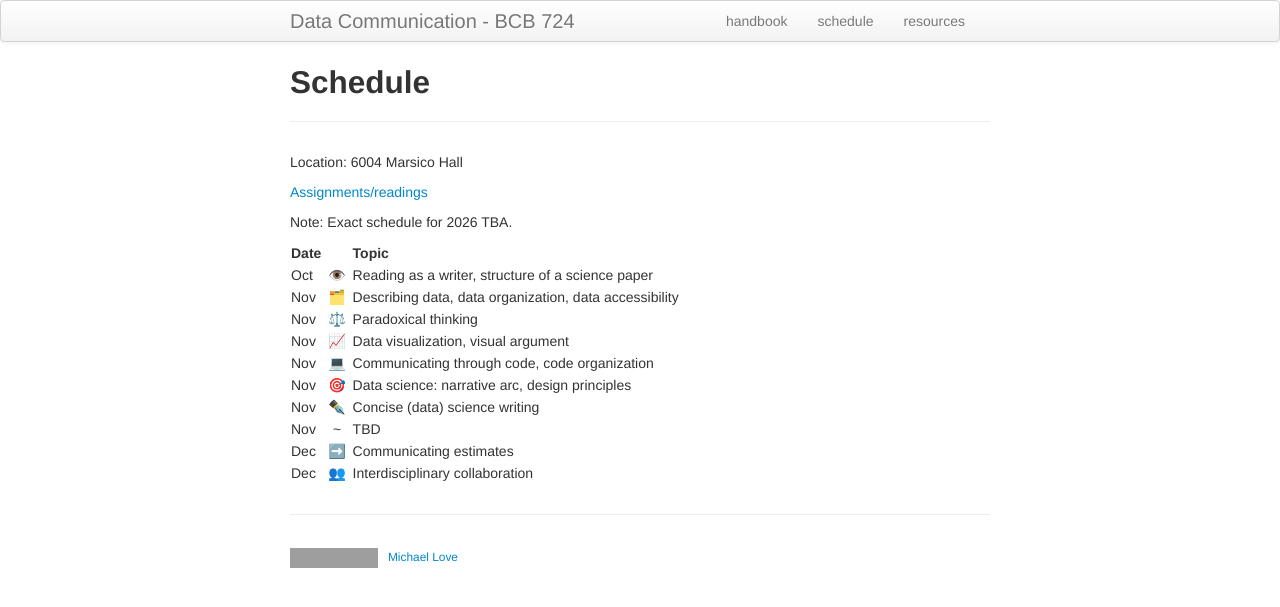
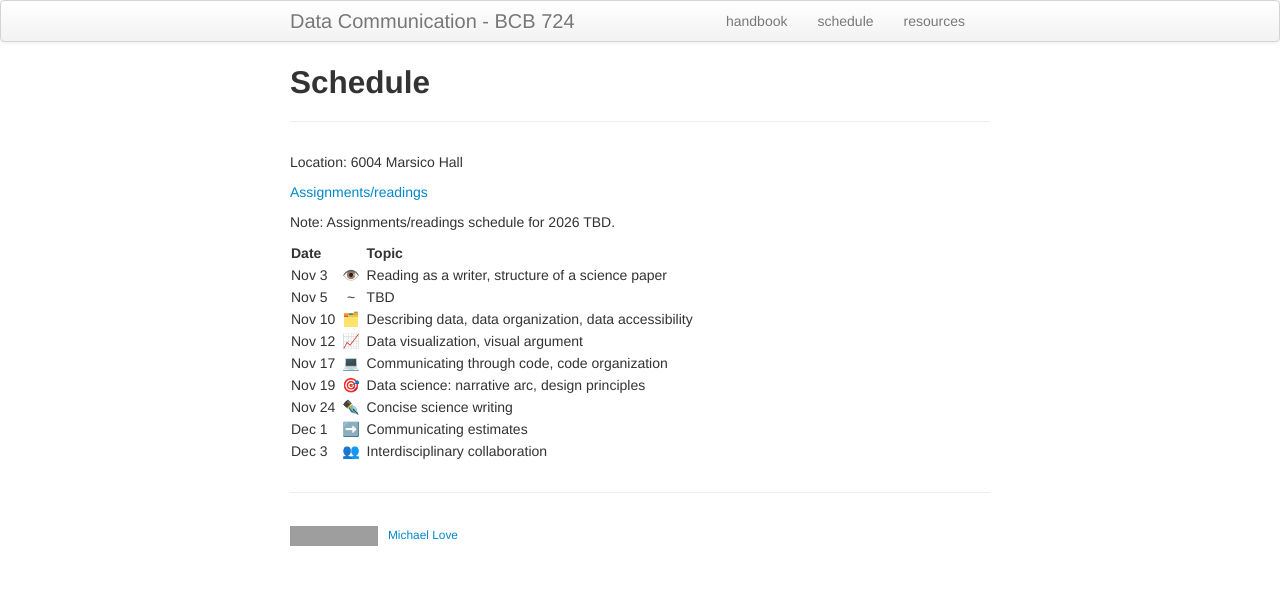
Before and after one commit to biodatascience/datacomm, a Jekyll site: the page built from schedule.md, in a window 1280 px wide. Shown: the top 607 px of the page. Built offline with Jekyll 4.4.1, drawn with Linux system fonts in a browser that asks for light colours; grey boxes are pictures that could not be loaded.

Commit message:
update schedule

```diff
--- a/schedule.md
+++ b/schedule.md
@@ -7,17 +7,16 @@ Location: 6004 Marsico Hall
 
 [Assignments/readings](https://docs.google.com/spreadsheets/d/1yg4LUYnHQ5A9KbaC08t0Z9FL6Q-Mc-tabcO4cVwTZ38/edit?gid=0#gid=0)
 
-Note: Exact schedule for 2026 TBA.
+Note: Assignments/readings schedule for 2026 TBD.
 
 | Date   | &nbsp;&nbsp;&nbsp;&nbsp;&nbsp;&nbsp;&nbsp; | Topic |
 | :----- | :--: | :---- |
-| Oct | 👁️  | Reading as a writer, structure of a science paper |
-| Nov | 🗂️  | Describing data, data organization, data accessibility |
-| Nov | ⚖️  | Paradoxical thinking |
-| Nov | 📈 | Data visualization, visual argument |
-| Nov | 💻 | Communicating through code, code organization |
-| Nov | 🎯 | Data science: narrative arc, design principles |
-| Nov | ✒️  | Concise (data) science writing |
-| Nov | ~  | TBD |
-| Dec | ➡️  | Communicating estimates |
-| Dec | 👥 | Interdisciplinary collaboration |
+| Nov 3  | 👁️  | Reading as a writer, structure of a science paper |
+| Nov 5  | ~  | TBD |
+| Nov 10 | 🗂️  | Describing data, data organization, data accessibility |
+| Nov 12 | 📈 | Data visualization, visual argument |
+| Nov 17 | 💻 | Communicating through code, code organization |
+| Nov 19 | 🎯 | Data science: narrative arc, design principles |
+| Nov 24 | ✒️  | Concise science writing |
+| Dec 1  | ➡️  | Communicating estimates |
+| Dec 3  | 👥 | Interdisciplinary collaboration |
```
Also changed, not shown: index.md (+1 -1 lines).
